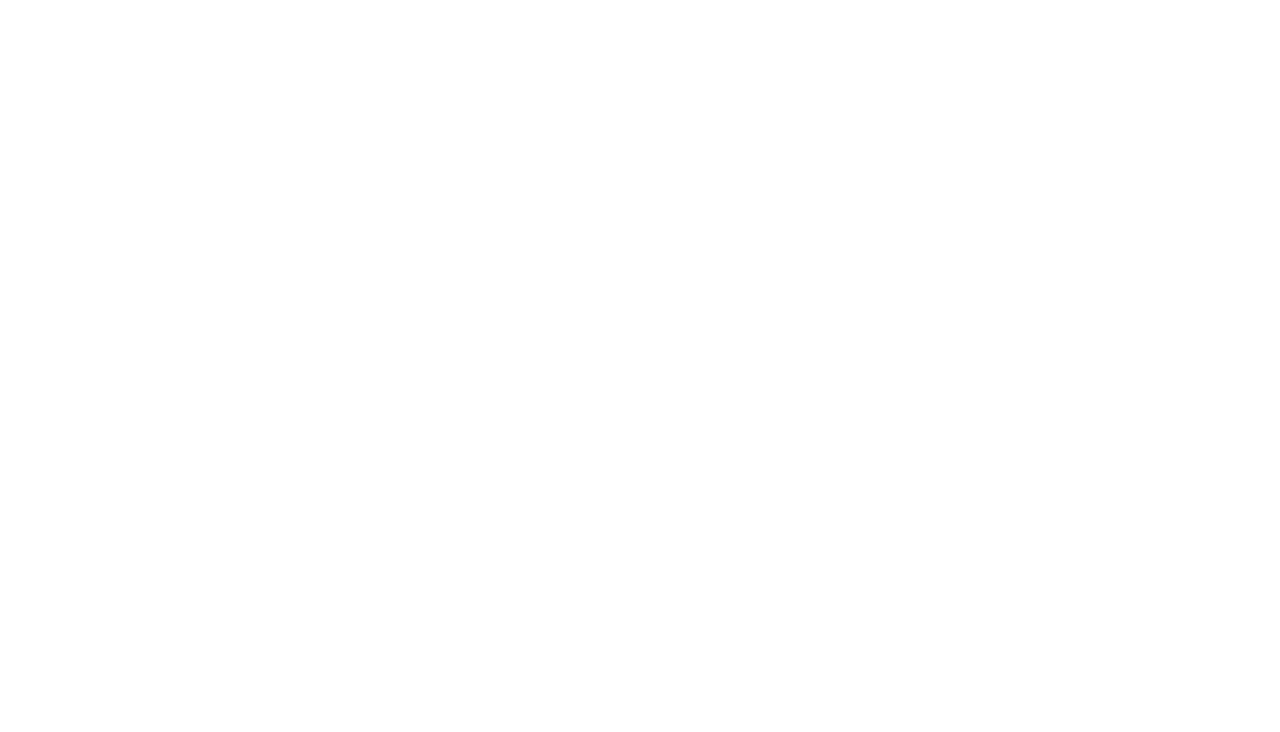
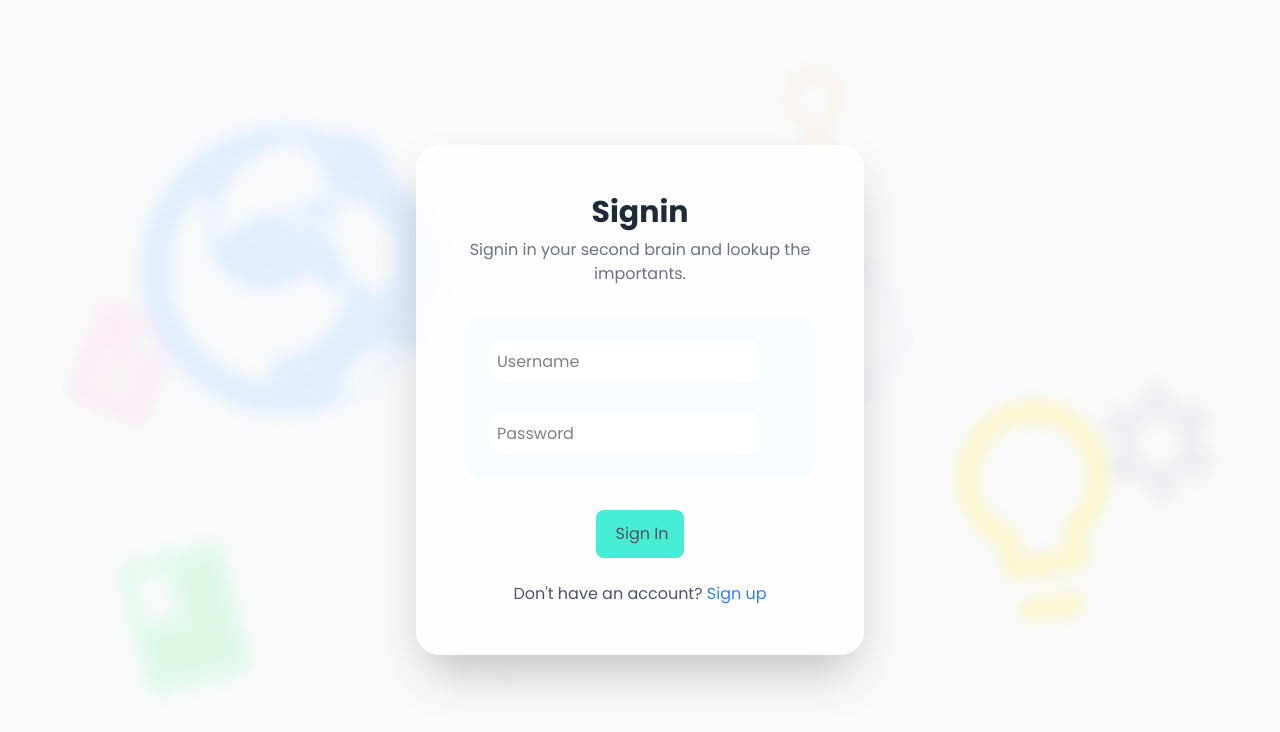
Before and after one commit to Praveen1116/Braino, a React (Vite) app in the folder braino-fe/: page / in a window 1280 px wide. Before the commit this address had no page. Shown: the top 732 px of the page. Built offline with nearby package versions, Linux system fonts and the light colour scheme; no server answers.

Commit message:
Set Signin as default route

```diff
--- a/braino-fe/src/App.tsx
+++ b/braino-fe/src/App.tsx
@@ -9,6 +9,7 @@
     <>
       <BrowserRouter>
         <Routes>
+          <Route path="/" element={<Signin />} />
           <Route path="/signup" element={<Signup />} />
           <Route path="/signin" element={<Signin />} />
           <Route path="/braino" element={<Dashboard />} />
```
